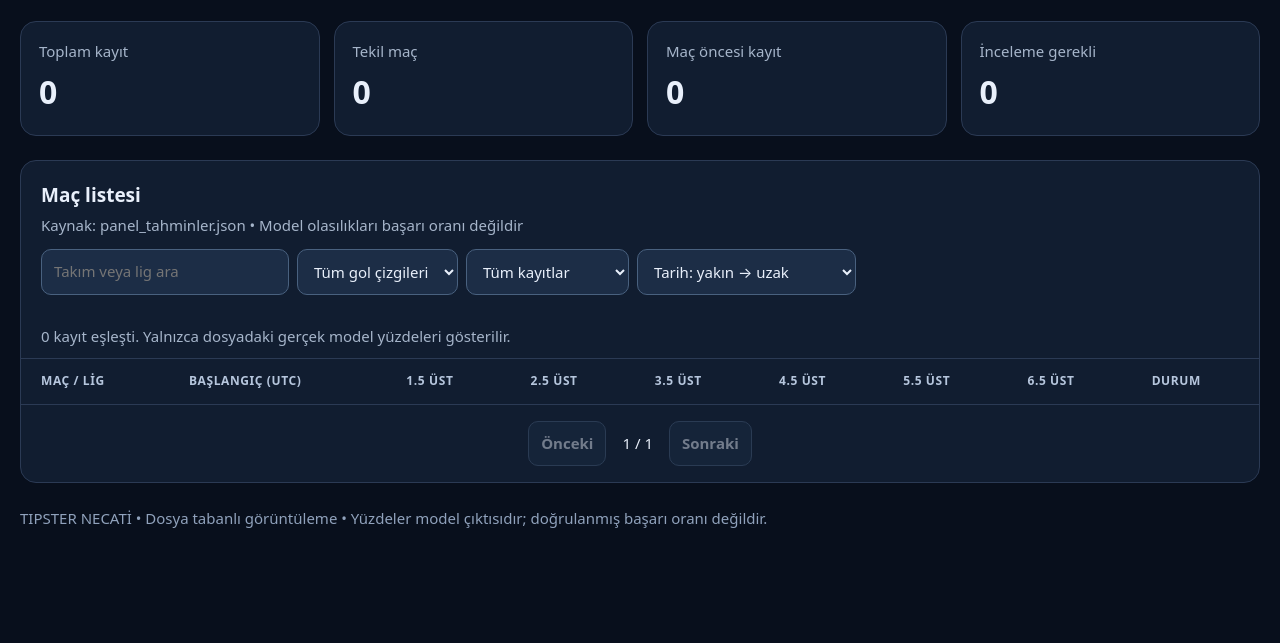
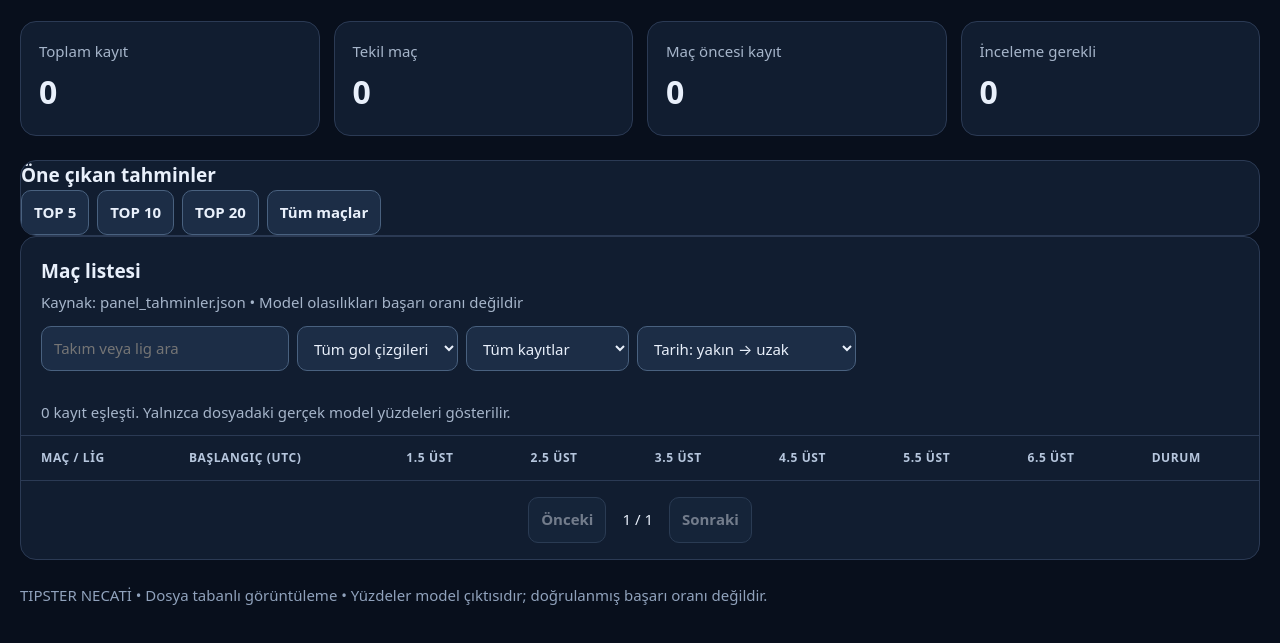
Before and after one commit to NECATIAKTU/tipster-pro-v18, a plain HTML site: page index.html in a window 1280 px wide. Shown: the part 269-912 px from the top of the page. Before the commit the page ends 851 px from the top, so only its background shows below. Drawn offline with Linux system fonts and the light colour scheme.

Commit message:
Update index.html

```diff
--- a/index.html
+++ b/index.html
@@ -25,6 +25,17 @@
 <article><span>Maç öncesi kayıt</span><strong id="pre">—</strong></article>
 <article><span>İnceleme gerekli</span><strong id="flagged">—</strong></article>
 </section>
+
+<section class="panel" aria-label="En güvenilen tahminler">
+  <h2>Öne çıkan tahminler</h2>
+  <div class="actions">
+    <button type="button" id="top5" class="secondary">TOP 5</button>
+    <button type="button" id="top10" class="secondary">TOP 10</button>
+    <button type="button" id="top20" class="secondary">TOP 20</button>
+    <button type="button" id="topall" class="secondary">Tüm maçlar</button>
+  </div>
+</section>
+
 <section class="panel">
 <div class="toolbar">
 <div><h2>Maç listesi</h2><p class="muted" id="meta">Kaynak okunuyor…</p></div>
```
